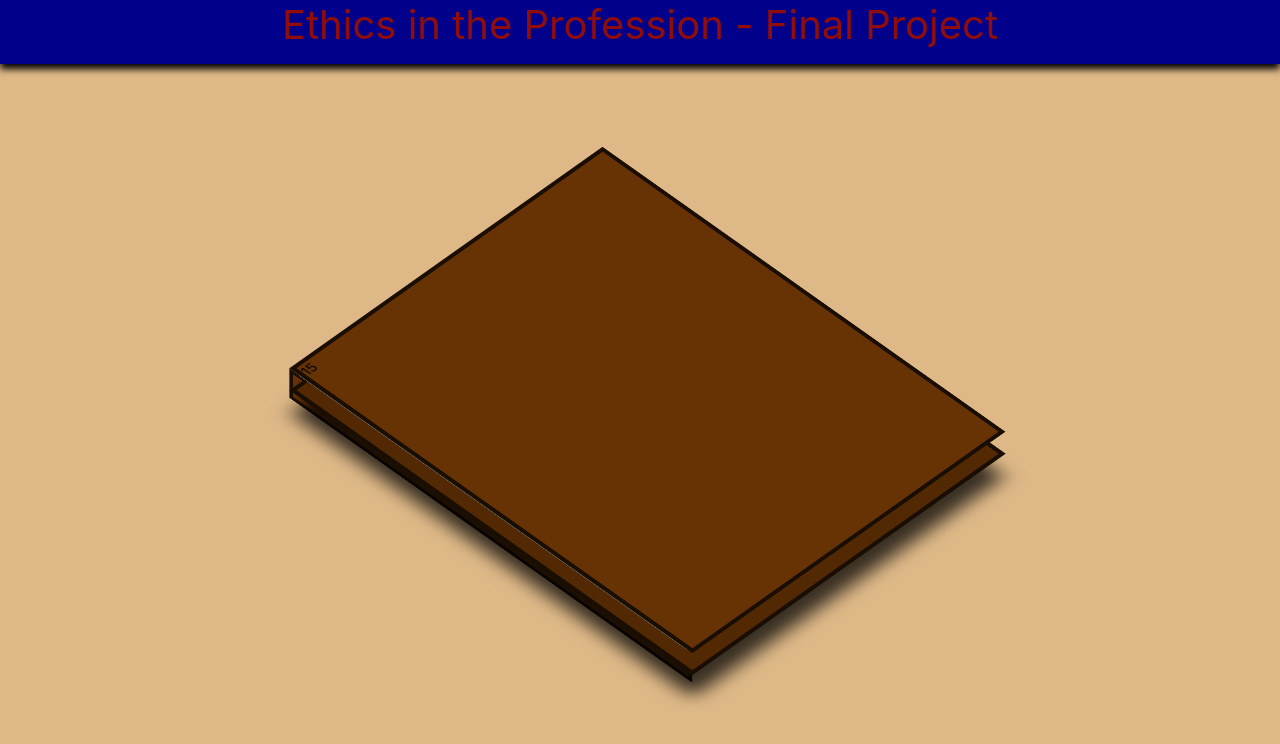
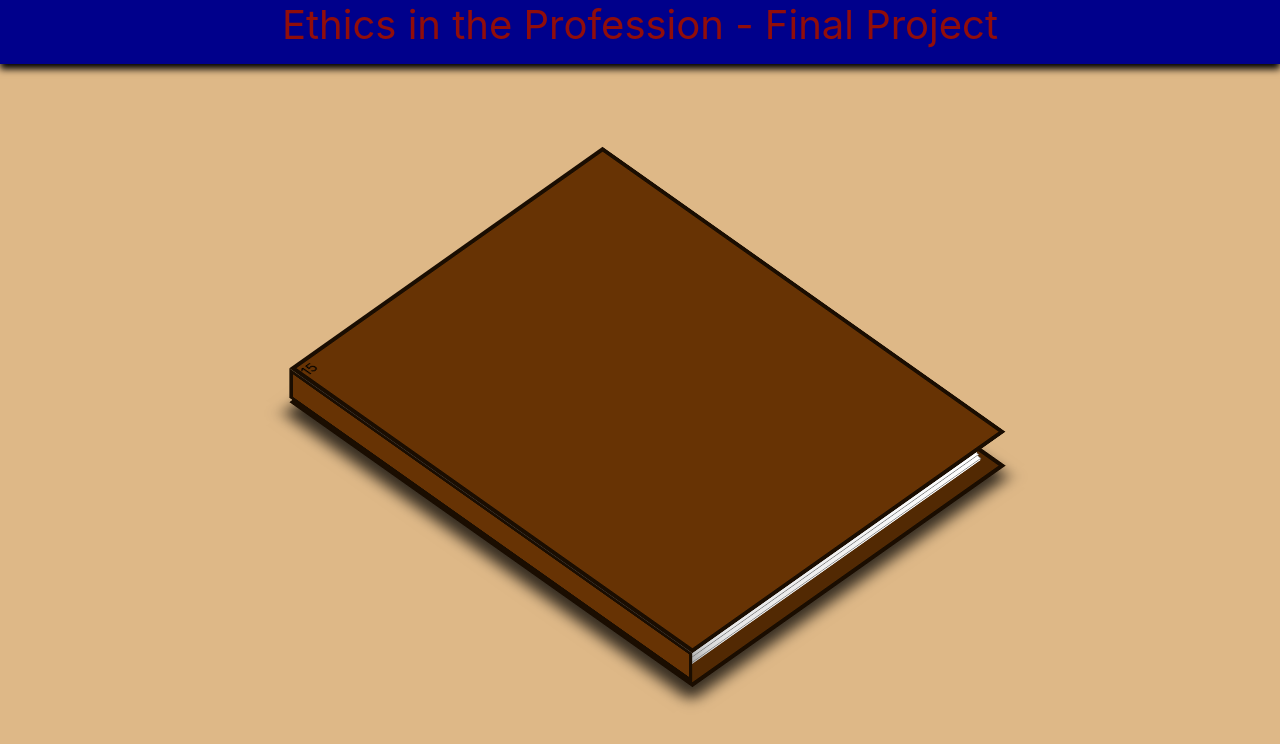
Before and after one commit to LukaWoodson/ethics, a React (Create React App) app: page / in a window 1280 px wide. Shown: the top 744 px of the page. Built offline with nearby package versions, Linux system fonts and the light colour scheme.

Commit message:
Fix pages not showing through book when closed

```diff
--- a/src/_theme.js
+++ b/src/_theme.js
@@ -11,6 +11,7 @@ export const theme = {
   page: {
     top: "2.5%",
     aspectRatio: "8.5/11",
+    zTranslateScalar: 1.7,
     height: "95%",
   },
 };
--- a/src/components/display/display.component.js
+++ b/src/components/display/display.component.js
@@ -95,6 +95,8 @@ function DisplayComponent() {
 
       <ContentContainer id={"container"}>
         <Book id="book" isBookTurned={isBookTurned}>
+          <BookSide id="side" />
+
           <FrontCover
             zIndex={pages.at(BOOK_COVER_ID).zIndex}
             isFlipped={pages.at(BOOK_COVER_ID).isFlipped}
@@ -135,7 +137,6 @@ function DisplayComponent() {
               })
           }
           <BackCover isBookTurned={isBookTurned} />
-          <BookSide id="side" />
         </Book>
       </ContentContainer>
     </SiteWrapper>
--- a/src/components/display/display.styles.js
+++ b/src/components/display/display.styles.js
@@ -45,8 +45,14 @@ export const BackCover = styled(BookCover)`
   background-color: ${({ isFlipped, theme }) =>
     isFlipped ? theme.book.cover : theme.book.coverClosed};
   border: #1a0d01 5px solid;
-  top: ${({ isBookTurned }) => (isBookTurned ? "0" : "4%")};
-  left: ${({ isBookTurned }) => (isBookTurned ? "0" : "-5%")};
+  top: 0;
+  left: 0;
+  transform: translateZ(-3rem);
+  // TODO: fix box shadow by picking desirable values
+  box-shadow: ${({ isBookTurned }) =>
+    isBookTurned
+      ? "0 20px 20px 5px rgba(0, 0, 0, 0.75)"
+      : "-12px 10px 16px 3px rgb(0 0 0 / 75%)"};
 `;
 
 export const FrontCover = styled(BookCover)`
@@ -71,10 +77,7 @@ export const Book = styled.div`
   margin: auto;
   height: 70%;
   aspect-ratio: 8.5/11;
-  box-shadow: ${({ isBookTurned }) =>
-    isBookTurned
-      ? "0 20px 20px 5px rgba(0, 0, 0, 0.75)"
-      : "-40px 50px 20px 4px rgba(0, 0, 0, 0.75)"};
+
 `;
 
 export const Page = styled.div`
@@ -96,7 +99,7 @@ export const Page = styled.div`
   padding-bottom: ${({ index, isBookTurned }) =>
     `${isBookTurned ? index / 20 : index / 3.4}%`};
   transform-origin: left;
-  transform: ${({ isFlipped }) => `rotateY(${isFlipped ? "-180deg" : "0"})`};
+  transform: ${({ isFlipped, index, theme, isBookTurned }) => `rotateY(${isFlipped ? "-180deg" : "0"}) translateZ(${isBookTurned ? 0 : -index * theme.page.zTranslateScalar}px)`};
   // TODO: choose a good delay for the z-index
   transition: transform 2s, padding 1s, background-color 2s, z-index 0s 300ms;
   border-left: 1px solid grey;
```
